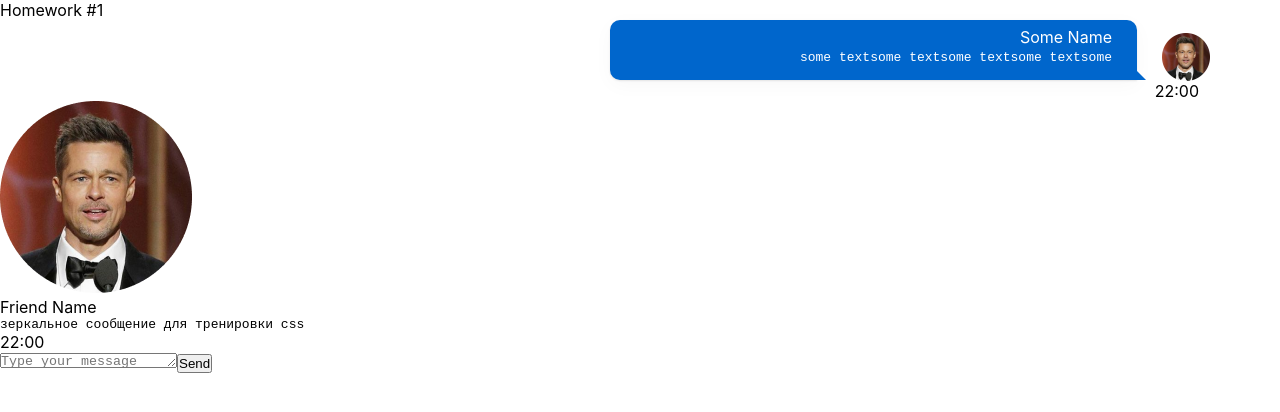
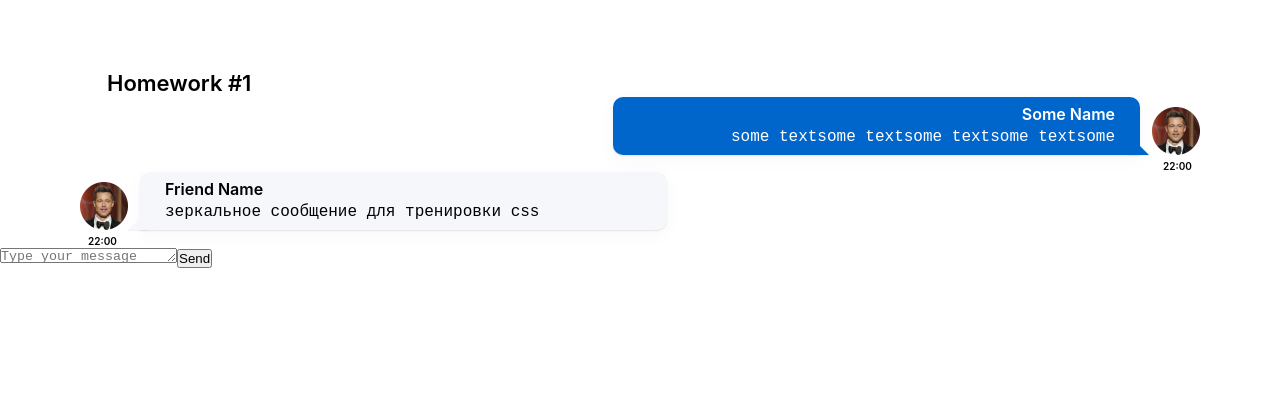
Before and after one commit to Lam1ro4eQ/DzIgnatFigma, a React (Create React App) app: page / in a window 1280 px wide. Shown: the top 412 px of the page. Built offline with nearby package versions, Linux system fonts and the light colour scheme.

Commit message:
verstka les1

```diff
--- a/src/s1-main/App.module.css
+++ b/src/s1-main/App.module.css
@@ -1,5 +1,8 @@
 .App {
     --header_height: 60px;
+    /*font-family: Montserrat;*/
+
+
 }
 
 .hw {
@@ -7,5 +10,11 @@
 }
 
 .hwTitle {
-
+    font-size: 22px;
+    font-weight: 600;
+    line-height: 27px;
+    letter-spacing: 0em;
+    text-align: left;
+    margin-top: 70px;
+    margin-left: 107px;
 }
--- a/src/s2-homeworks/hw01/friend-message/FriendMessage.module.css
+++ b/src/s2-homeworks/hw01/friend-message/FriendMessage.module.css
@@ -1,31 +1,108 @@
 .friendMessage {
-
+    display: flex;
+    flex-direction: column;
+    justify-content: flex-end;
+    width: 100%;
 }
 
 .friendImageAndText {
-
+    display: flex;
+    flex-direction: row;
+    position:relative;
+    margin-left: 70px;
 }
 
 .friendImageAndText img {
-
+    display: flex;
+    align-items: flex-start;
+    width: 48px;
+    height: 48px;
+    /*margin-top: 1%;*/
+    margin-left: 70px;
+    position:absolute;
+    bottom: 0px;
+    left: -60px;
 }
 
 .friendText {
-
+    background: #F5F7FB;
+    box-shadow: 0px 5px 20px rgba(29, 33, 38, 0.03), 0px 1px 2px rgba(29, 33, 38, 0.1);
+    width: 527px;
+    height: 60px;
+    border-radius: 10px 10px 10px 0px;
+    /* identical to box height */
+    margin-right: 20px;
+    color: black;
+    position: relative;
+    justify-content: flex-end;
+    margin-right: 25px;
+    height: 100%;
+    margin-left: 70px;
 }
 
 .friendText:after {
-
+    content: "";
+    position: absolute;
+    right: 98.5%;
+    bottom: 0;
+    width: 0;
+    height: 0;
+    /*border: 1px solid #F0D900;*/
+    /*border-radius: 10px 100px 0px 0px;*/
+    border-bottom: 20px solid #F5F7FB;
+    border-left: 20px solid transparent;
+    box-shadow:  0px 1px 0px rgba(29, 33, 38, 0.05);
 }
 
 .friendName {
+    display: flex;
+    justify-content: flex-start;
+    margin-left: 25px;
+    margin-top: 7px;
+    margin-bottom: 3px;
+    color: #000000;
+
+    font-size: 16px;
+    font-weight: 600;
+    line-height: 20px;
+    letter-spacing: 0em;
+    text-align: left;
 
 }
 
 .friendMessageText {
-
+    display: flex;
+    justify-content: flex-start;
+    margin-right: 25px;
+    margin-bottom: 8px;
+    color: #000000;
+    width: 527px;
+    height: 100%;
+    padding: 0 25px;
+    word-break: break-word;
+    white-space: pre-wrap;
+    font-size: 16px;
+    font-weight: 400;
+    letter-spacing: 0em;
+    text-align: left;
+    font-style: normal;
+    font-weight: 400;
+    line-height: 20px;
 }
 
 .friendTime {
-
+    display: flex;
+    justify-content: center;
+    align-self: flex-start;
+    flex-direction: column;
+    margin-left: 88px;
+    margin-top: 5px;
+    width: 29px;
+    height: 12px;
+    left: 80px;
+    top: 340px;
+    font-style: normal;
+    font-weight: 600;
+    font-size: 10px;
+    line-height: 12px;
 }
--- a/src/s2-homeworks/hw01/message/Message.module.css
+++ b/src/s2-homeworks/hw01/message/Message.module.css
@@ -10,15 +10,20 @@
 .imageAndText {
     display: flex;
     flex-direction: row-reverse;
+    position:relative;
+    margin-right: 70px;
 }
 
 .imageAndText img {
-    /*display: flex;*/
+    display: flex;
     align-items: flex-end;
     width: 48px;
     height: 48px;
-    margin-top: 1%;
+    /*margin-top: 1%;*/
     margin-right: 70px;
+    position:absolute;
+    bottom: 0px;
+    right: -60px;
 }
 
 .text {
@@ -33,21 +38,22 @@
     position: relative;
     justify-content: flex-end;
     margin-right: 25px;
+    height: 100%;
+    margin-right: 70px;
 }
 
 .text:after {
     content: "";
     position: absolute;
-    bottom: 0px;
+    bottom: 0;
     left: 98%;
-    bottom: 0;
     width: 0;
     height: 0;
     /*border: 1px solid #F0D900;*/
     /*border-radius: 10px 100px 0px 0px;*/
     border-bottom: 20px solid #0066CC;
     border-right: 20px solid transparent;
-
+    box-shadow:  0px 1px 0px rgba(29, 33, 38, 0.05);
 }
 
 .name {
@@ -57,14 +63,31 @@
     margin-top: 7px;
     margin-bottom: 3px;
     color: #FFFFFF;
+    font-size: 16px;
+    font-weight: 600;
+    line-height: 20px;
+    letter-spacing: 0em;
+    text-align: left;
 }
 
 .messageText {
     display: flex;
     justify-content: flex-end;
     margin-right: 25px;
+    margin-bottom: 8px;
     color: #FFFFFF;
-
+    width: 527px;
+    height: 100%;
+    padding: 0 25px;
+    word-break: break-word;
+    white-space: pre-wrap;
+    font-size: 16px;
+    font-weight: 400;
+    letter-spacing: 0em;
+    text-align: left;
+    font-style: normal;
+    font-weight: 400;
+    line-height: 20px;
 }
 
 .time {
@@ -72,5 +95,14 @@
     justify-content: center;
     align-self: flex-end;
     flex-direction: column;
-    margin-right: 81px;
+    margin-right: 88px;
+    margin-top: 5px;
+    width: 29px;
+    height: 12px;
+    left: 80px;
+    top: 340px;
+    font-style: normal;
+    font-weight: 600;
+    font-size: 10px;
+    line-height: 12px;
 }
```
